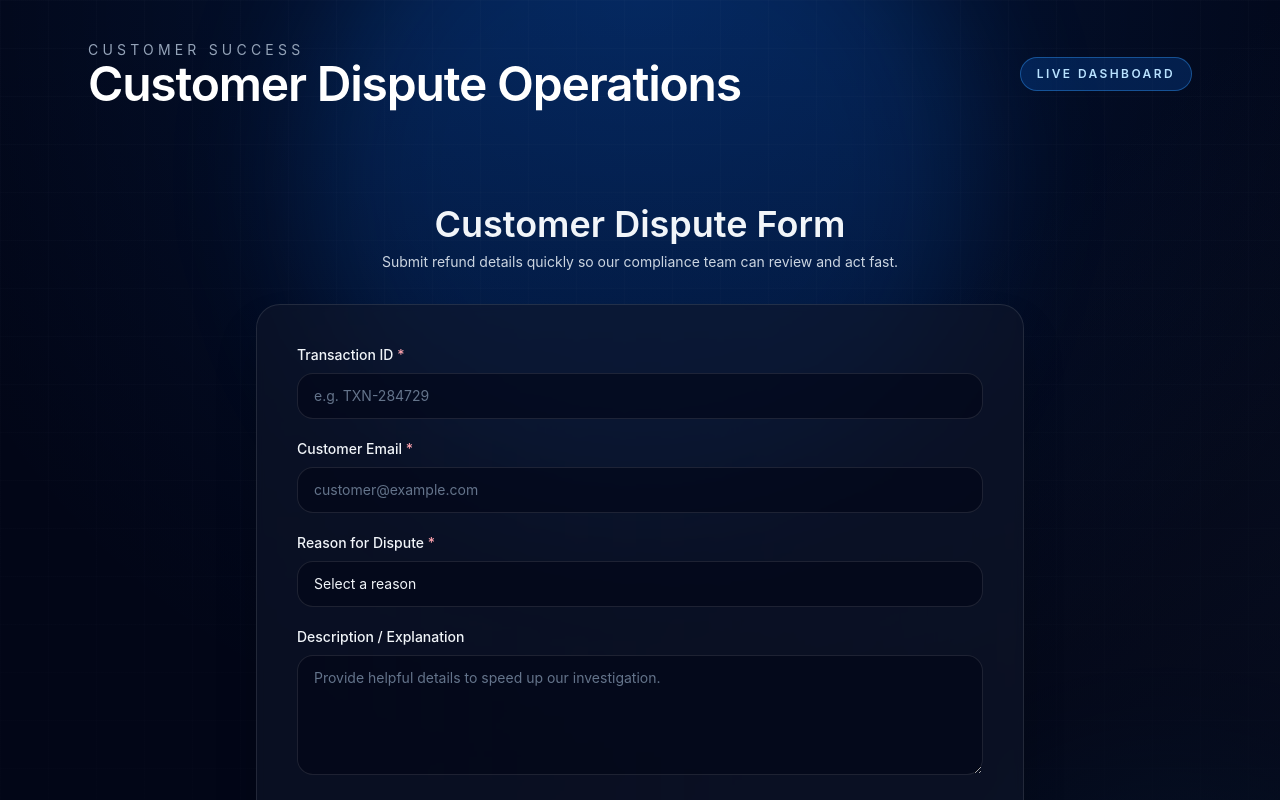
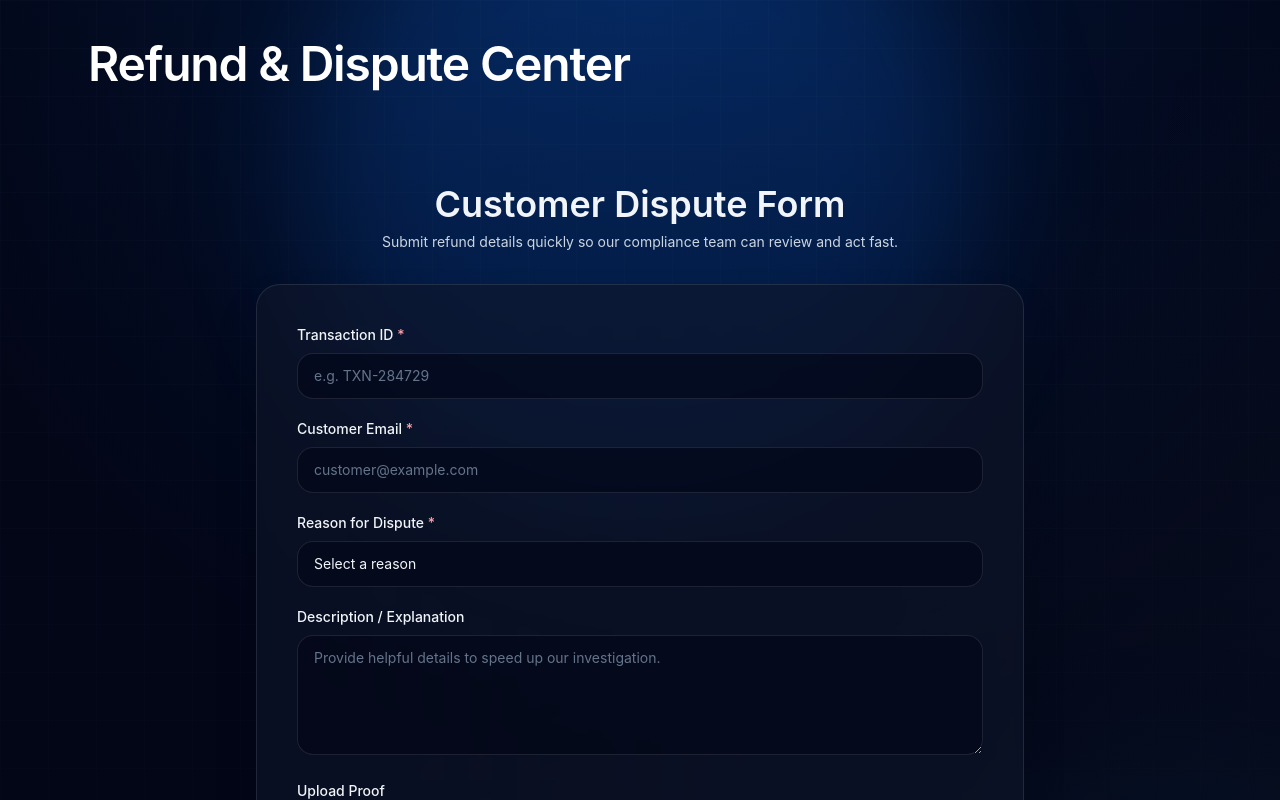
Before and after one commit to Lazyruther/Customer-Disputes-, a Next.js app: page / in a window 1280 px wide. Shown: the top 800 px of the page. Built offline with nearby package versions, Linux system fonts and the light colour scheme.

Commit message:
Update layout header to Refund & Dispute Center

```diff
--- a/app/layout.tsx
+++ b/app/layout.tsx
@@ -31,15 +31,9 @@ export default function RootLayout({
             <div className="container py-10">
               <header className="mb-12 flex flex-col gap-3 md:flex-row md:items-center md:justify-between">
                 <div>
-                  <p className="text-sm uppercase tracking-[0.3em] text-slate-400">customer success</p>
                   <h1 className="text-4xl font-semibold tracking-tight text-white md:text-5xl">
-                    Customer Dispute Operations
+                    Refund & Dispute Center
                   </h1>
-                </div>
-                <div className="flex items-center gap-3">
-                  <span className="rounded-full border border-brand-400/40 bg-brand-500/20 px-4 py-2 text-xs font-semibold uppercase tracking-[0.2em] text-brand-200">
-                    live dashboard
-                  </span>
                 </div>
               </header>
               {children}
```
